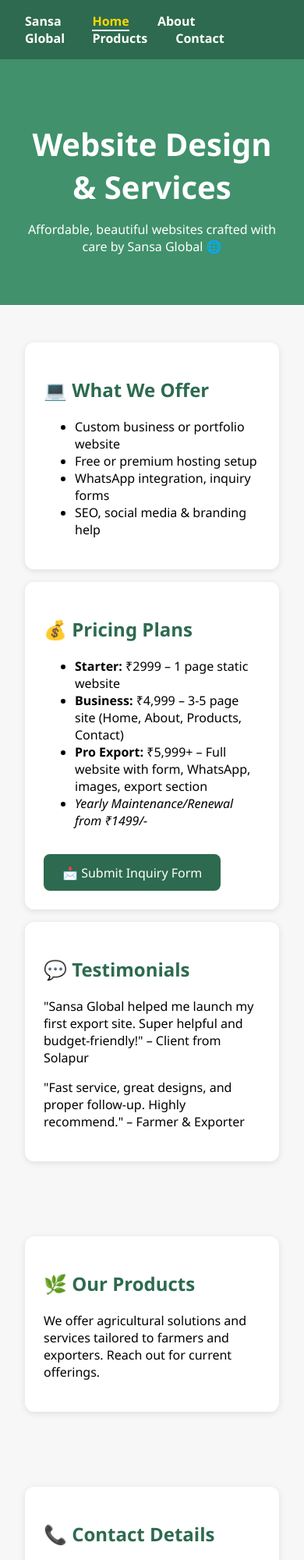
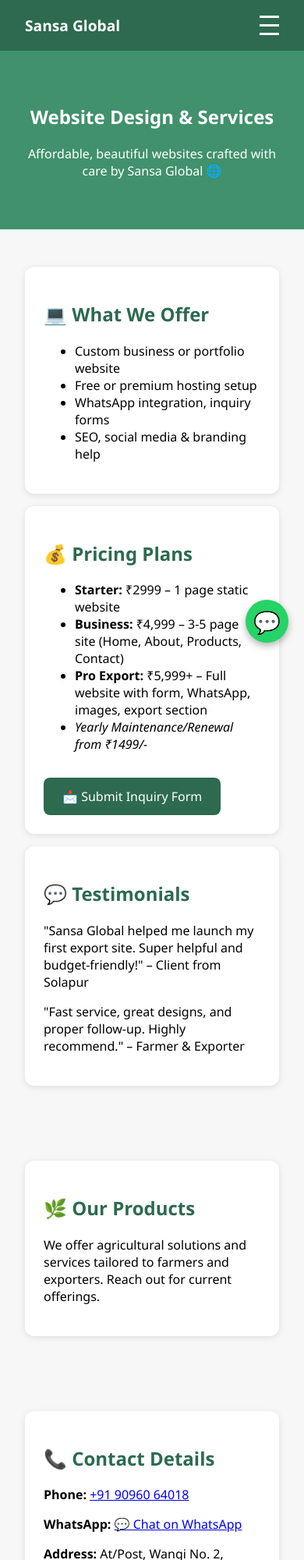
Before and after one commit to atult9090/sansaglobal, a plain HTML site: page index.html in a window 390 px wide. Shown: the top 2000 px of the page at 78% size. Drawn offline with nearby package versions, Linux system fonts and the light colour scheme.

Commit message:
Update index.html

```diff
--- a/index.html
+++ b/index.html
@@ -4,6 +4,8 @@
   <meta charset="UTF-8" />
   <meta name="viewport" content="width=device-width, initial-scale=1.0" />
   <title>Sansa Global | Website Services</title>
+  <!-- AOS CSS for scroll animations -->
+  <link href="https://unpkg.com/aos@2.3.1/dist/aos.css" rel="stylesheet" />
   <style>
     html {
       scroll-behavior: smooth;
@@ -25,9 +27,16 @@
       top: 0;
       z-index: 1000;
     }
+    .logo {
+      font-weight: bold;
+      font-size: 1.2rem;
+    }
+    nav {
+      display: flex;
+      gap: 1rem;
+    }
     nav a {
       color: white;
-      margin: 0 1rem;
       text-decoration: none;
       font-weight: bold;
     }
@@ -35,15 +44,44 @@
       border-bottom: 2px solid #fff;
       color: #ffd700;
     }
+
+    /* Mobile menu */
+    .menu-toggle {
+      display: none;
+      flex-direction: column;
+      cursor: pointer;
+    }
+    .menu-toggle div {
+      width: 25px;
+      height: 3px;
+      background-color: white;
+      margin: 4px 0;
+    }
+    @media (max-width: 768px) {
+      nav {
+        display: none;
+        flex-direction: column;
+        background-color: #2d6a4f;
+        position: absolute;
+        top: 70px;
+        right: 0;
+        width: 200px;
+        text-align: right;
+        padding: 1rem;
+      }
+      nav.show {
+        display: flex;
+      }
+      .menu-toggle {
+        display: flex;
+      }
+    }
+
     .hero {
       background-color: #40916c;
       padding: 3rem 2rem;
       color: white;
       text-align: center;
-    }
-    .hero h1 {
-      font-size: 2.5rem;
-      margin-bottom: 1rem;
     }
     section {
       padding: 2rem;
@@ -76,28 +114,36 @@
       padding: 1rem;
       margin-top: 2rem;
     }
-    .contact-info p, .contact-info a {
-      font-size: 1rem;
-      margin: 0.5rem 0;
-      color: #333;
-      text-decoration: none;
-    }
-    .whatsapp-btn {
+
+    .whatsapp-btn-floating {
+      position: fixed;
+      bottom: 20px;
+      right: 20px;
       background-color: #25D366;
       color: white;
-      padding: 0.6rem 1.2rem;
-      border-radius: 6px;
-      display: inline-block;
-      margin-top: 1rem;
+      border-radius: 50%;
+      width: 55px;
+      height: 55px;
+      display: flex;
+      align-items: center;
+      justify-content: center;
+      font-size: 28px;
       text-decoration: none;
+      box-shadow: 0 4px 10px rgba(0, 0, 0, 0.3);
+      z-index: 999;
     }
   </style>
 </head>
 <body>
 
   <header>
-    <div><strong>Sansa Global</strong></div>
-    <nav>
+    <div class="logo">Sansa Global</div>
+    <div class="menu-toggle" onclick="toggleMenu()">
+      <div></div>
+      <div></div>
+      <div></div>
+    </div>
+    <nav id="navbar">
       <a href="#home">Home</a>
       <a href="#about">About</a>
       <a href="#products">Products</a>
@@ -105,13 +151,13 @@
     </nav>
   </header>
 
-  <section class="hero" id="home">
+  <section class="hero" id="home" data-aos="fade-in">
     <h1>Website Design & Services</h1>
     <p>Affordable, beautiful websites crafted with care by Sansa Global 🌐</p>
   </section>
 
   <section id="about">
-    <div class="card">
+    <div class="card" data-aos="fade-up">
       <h2>💻 What We Offer</h2>
       <ul>
         <li>Custom business or portfolio website</li>
@@ -121,7 +167,7 @@
       </ul>
     </div>
 
-    <div class="card">
+    <div class="card" data-aos="fade-up" data-aos-delay="100">
       <h2>💰 Pricing Plans</h2>
       <ul>
         <li><strong>Starter:</strong> ₹2999 – 1 page static website</li>
@@ -132,7 +178,7 @@
       <a href="https://docs.google.com/forms/d/e/1FAIpQLSe7NLvrndaOrCjy7a9rz5cMIolWDT0RVtxXNte20WKpW2XaoA/viewform?usp=header" target="_blank" class="cta-button">📩 Submit Inquiry Form</a>
     </div>
 
-    <div class="card">
+    <div class="card" data-aos="fade-up" data-aos-delay="200">
       <h2>💬 Testimonials</h2>
       <p>"Sansa Global helped me launch my first export site. Super helpful and budget-friendly!" – Client from Solapur</p>
       <p>"Fast service, great designs, and proper follow-up. Highly recommend." – Farmer & Exporter</p>
@@ -140,14 +186,14 @@
   </section>
 
   <section id="products">
-    <div class="card">
+    <div class="card" data-aos="zoom-in">
       <h2>🌿 Our Products</h2>
       <p>We offer agricultural solutions and services tailored to farmers and exporters. Reach out for current offerings.</p>
     </div>
   </section>
 
   <section id="contact" class="contact-info">
-    <div class="card">
+    <div class="card" data-aos="fade-up">
       <h2>📞 Contact Details</h2>
       <p><strong>Phone:</strong> <a href="tel:+919096064018">+91 90960 64018</a></p>
       <p><strong>WhatsApp:</strong> <a href="https://wa.me/919096064018" target="_blank" class="whatsapp-btn">💬 Chat on WhatsApp</a></p>
@@ -159,15 +205,22 @@
     <p>&copy; 2025 Sansa Global. All rights reserved.</p>
   </footer>
 
+  <!-- Floating WhatsApp button -->
+  <a href="https://wa.me/919096064018" class="whatsapp-btn-floating" target="_blank" title="Chat with us on WhatsApp">💬</a>
+
+  <!-- JS: Mobile toggle -->
   <script>
+    function toggleMenu() {
+      document.getElementById("navbar").classList.toggle("show");
+    }
+
     const sections = document.querySelectorAll("section");
     const navLinks = document.querySelectorAll("nav a");
 
     window.addEventListener("scroll", () => {
       let current = "";
-
       sections.forEach((section) => {
-        const sectionTop = section.offsetTop - 150;
+        const sectionTop = section.offsetTop - 160;
         const sectionHeight = section.clientHeight;
         if (pageYOffset >= sectionTop && pageYOffset < sectionTop + sectionHeight) {
           current = section.getAttribute("id");
@@ -183,5 +236,14 @@
     });
   </script>
 
+  <!-- AOS JS -->
+  <script src="https://unpkg.com/aos@2.3.1/dist/aos.js"></script>
+  <script>
+    AOS.init({
+      once: true,
+      duration: 1000
+    });
+  </script>
+
 </body>
 </html>
```
